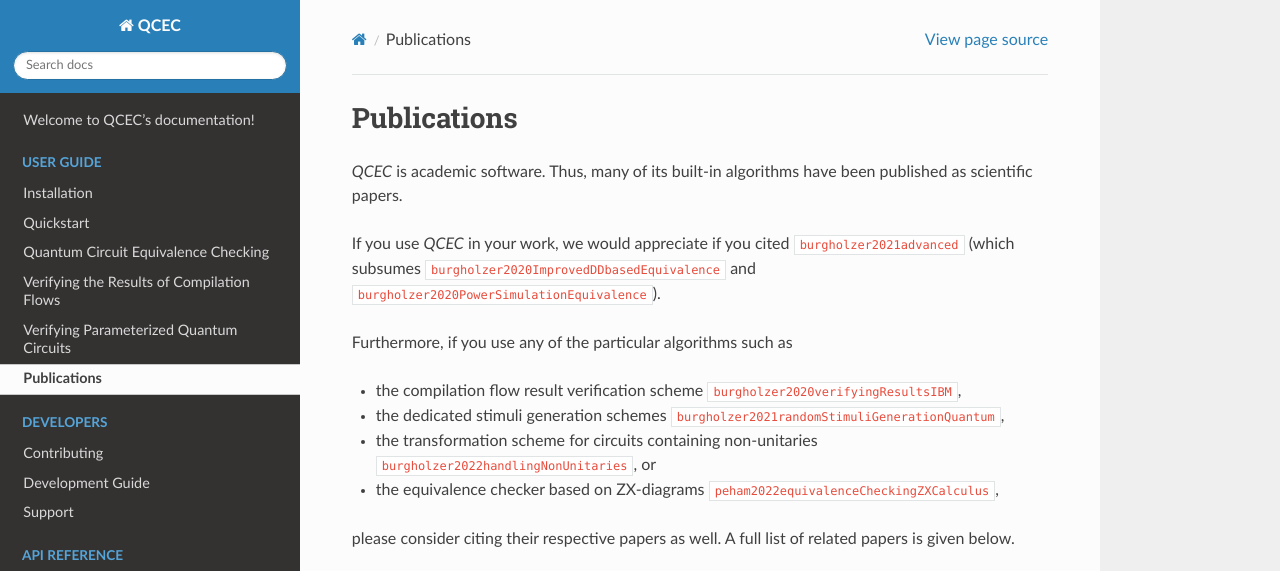
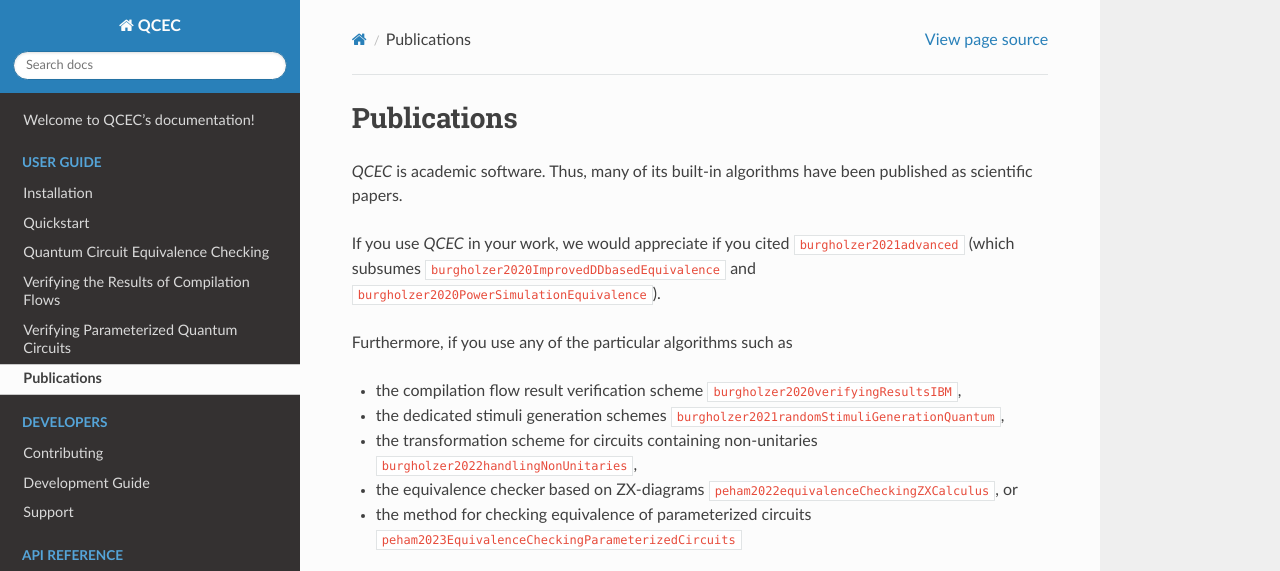
Before and after one commit to cda-tum/mqt-qcec, a Sphinx documentation site: the page built from docs/source/Publications.rst, in a window 1280 px wide, cut to the strip 0-571 px from the top of the page. Built offline with Sphinx 7.4.7 and the Read the Docs theme 2.0.0, drawn with Linux system fonts in a browser that asks for light colours; the version number could not be read and is left out; cross-references to code outside the pages are shown as plain code.

Commit message:
Added Reference to aspdac paper to docs.

```diff
--- a/docs/source/Publications.rst
+++ b/docs/source/Publications.rst
@@ -9,8 +9,9 @@ Furthermore, if you use any of the particular algorithms such as
 
 - the compilation flow result verification scheme :cite:labelpar:`burgholzer2020verifyingResultsIBM`,
 - the dedicated stimuli generation schemes :cite:labelpar:`burgholzer2021randomStimuliGenerationQuantum`,
-- the transformation scheme for circuits containing non-unitaries :cite:labelpar:`burgholzer2022handlingNonUnitaries`, or
-- the equivalence checker based on ZX-diagrams :cite:labelpar:`peham2022equivalenceCheckingZXCalculus`,
+- the transformation scheme for circuits containing non-unitaries :cite:labelpar:`burgholzer2022handlingNonUnitaries`,
+- the equivalence checker based on ZX-diagrams :cite:labelpar:`peham2022equivalenceCheckingZXCalculus`, or
+- the method for checking equivalence of parameterized circuits :cite:labelpar:`peham2023EquivalenceCheckingParameterizedCircuits`
 
 please consider citing their respective papers as well. A full list of related papers is given below.
 
--- a/docs/source/refs.bib
+++ b/docs/source/refs.bib
@@ -86,3 +86,11 @@
     year = {2022},
     url = {https://www.cda.cit.tum.de/files/eda/2022_jetcas_equivalence_checking_of_quantum_circuits_with_the_zx_calculus.pdf}
 }
+
+@inproceedings{peham2023EquivalenceCheckingParameterizedCircuits,
+    title = {Equivalence Checking of Parameterized Quantum Circuits: Verifying the Compilation of Variational Quantum Algorithms},
+    booktitle = {Asia and South Pacific Design Automation Conference},
+    author = {Peham, Tom and Burgholzer, Lukas and Wille, Robert},
+    year = {2023},
+    url = {https://www.cda.cit.tum.de/files/eda/2023_aspdac_equivalence_checking_parameterized_quantum_circuits.pdf}
+}
```
